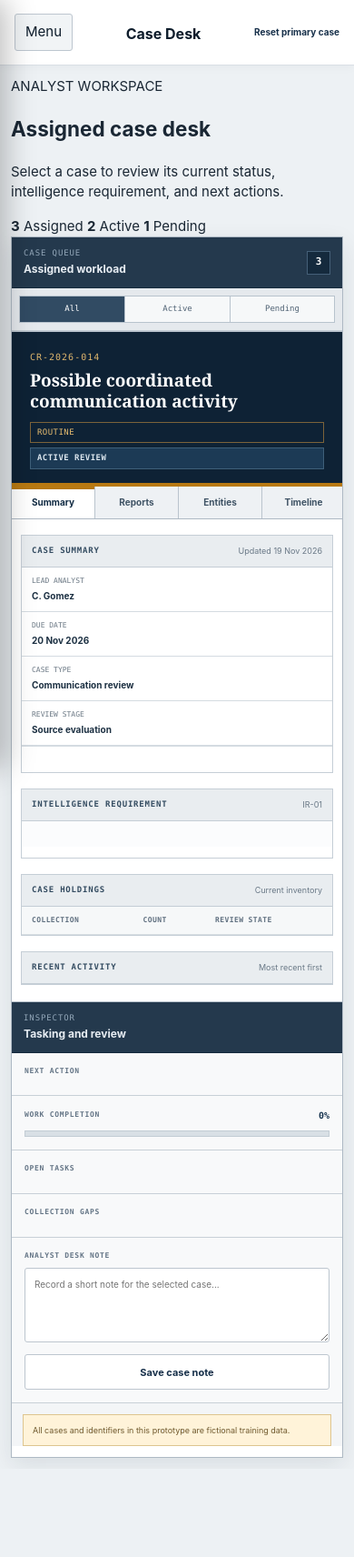
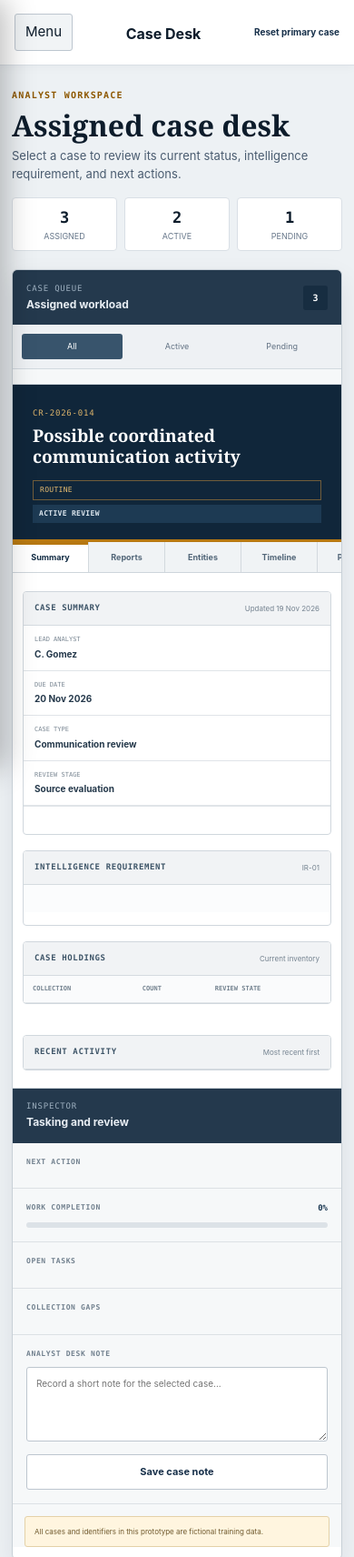
Before and after one commit to carlosgomezmurillo15-bit/Corrections-Intelligence-Workbench, a plain HTML site: page index.html in a window 390 px wide. Shown: the top 1712 px of the page at 91% size. Before the commit the page ends 1615 px from the top, so only its background shows below. Drawn offline with Linux system fonts and the light colour scheme.

Commit message:
Refactor case desk CSS for improved layout and styling
Updated styles for the case desk layout, including adjustments to padding, margins, colors, and grid configurations. Added new classes for better organization and responsiveness.

```diff
--- a/case-desk.css
+++ b/case-desk.css
@@ -1,101 +1,102 @@
-/* Case desk: dense analyst-workstation layout */
+/* Organized case desk layout */
 
 .desk-workspace {
   width: 100%;
-  max-width: none;
-  padding: 18px 20px 34px;
+  max-width: 1500px;
+  padding: 26px 30px 50px;
 }
 
-.command-ribbon {
+.desk-introduction {
   display: flex;
-  min-height: 76px;
-  margin-bottom: 12px;
-  overflow-x: auto;
-  color: #dbe5ee;
-  background: #14283c;
-  border: 1px solid #07121d;
-  box-shadow: 0 3px 12px rgba(8, 23, 36, 0.14);
+  align-items: flex-end;
+  justify-content: space-between;
+  gap: 30px;
+  margin-bottom: 20px;
 }
 
-.ribbon-group {
-  display: flex;
-  min-width: 162px;
-  flex-wrap: wrap;
-  align-content: flex-start;
-  gap: 5px;
-  padding: 10px 12px;
-  border-right: 1px solid #30465a;
+.desk-introduction > div:first-child {
+  max-width: 720px;
 }
 
-.ribbon-group > span {
-  width: 100%;
-  color: #8fa3b6;
+.desk-introduction > div:first-child > span {
+  color: var(--amber-700);
   font-family: var(--font-mono);
-  font-size: 9px;
-  letter-spacing: 0.11em;
+  font-size: 10px;
+  font-weight: 700;
+  letter-spacing: 0.12em;
 }
 
-.ribbon-group a,
-.ribbon-group button {
-  padding: 5px 7px;
-  color: #e4ebf1;
-  background: #1c354d;
-  border: 1px solid #3a5369;
-  border-radius: 2px;
-  font-size: 10px;
-  text-decoration: none;
-  white-space: nowrap;
+.desk-introduction h1 {
+  margin: 5px 0 6px;
+  color: var(--navy-900);
+  font-family: Georgia, "Times New Roman", serif;
+  font-size: 32px;
+  line-height: 1.15;
 }
 
-.ribbon-group a:hover,
-.ribbon-group button:hover {
-  color: #ffffff;
-  background: #284967;
+.desk-introduction p {
+  margin: 0;
+  color: var(--slate-600);
+  font-size: 13px;
 }
 
-.ribbon-identity {
-  min-width: 250px;
-  justify-content: center;
+.desk-summary {
+  display: flex;
+  gap: 8px;
 }
 
-.ribbon-identity strong {
-  width: 100%;
-  color: #ffffff;
-  font-size: 14px;
+.desk-summary span {
+  display: grid;
+  min-width: 82px;
+  padding: 9px 12px;
+  color: var(--slate-500);
+  background: #ffffff;
+  border: 1px solid var(--slate-200);
+  border-radius: 4px;
+  font-size: 9px;
+  text-align: center;
+  text-transform: uppercase;
+}
+
+.desk-summary strong {
+  color: var(--navy-900);
+  font-family: var(--font-mono);
+  font-size: 17px;
 }
 
 .case-desk {
   display: grid;
-  grid-template-columns: 292px minmax(500px, 1fr) 292px;
-  min-height: calc(100vh - 180px);
+  grid-template-columns: 245px minmax(520px, 1fr) 265px;
+  min-height: 690px;
+  overflow: hidden;
   background: #ffffff;
-  border: 1px solid #aeb9c4;
-  box-shadow: 0 8px 25px rgba(12, 29, 45, 0.09);
+  border: 1px solid #c8d0d7;
+  border-radius: 6px;
+  box-shadow: 0 10px 28px rgba(15, 31, 48, 0.08);
 }
 
 .case-queue-panel,
 .case-inspector {
   min-width: 0;
-  background: #f3f5f7;
+  background: #f6f8f9;
 }
 
 .case-queue-panel {
-  border-right: 1px solid #b8c2cc;
+  border-right: 1px solid #d1d8de;
 }
 
 .case-inspector {
-  border-left: 1px solid #b8c2cc;
+  border-left: 1px solid #d1d8de;
 }
 
 .desk-panel-header {
   display: flex;
-  min-height: 56px;
+  min-height: 60px;
   align-items: center;
   justify-content: space-between;
-  padding: 10px 13px;
+  padding: 11px 15px;
   color: #e7edf3;
   background: #24394d;
-  border-bottom: 1px solid #152a3d;
 }
 
 .desk-panel-header span,
@@ -104,10 +105,10 @@
 }
 
 .desk-panel-header span {
-  color: #93a7b9;
+  color: #9dafbf;
   font-family: var(--font-mono);
   font-size: 9px;
-  letter-spacing: 0.1em;
+  letter-spacing: 0.09em;
 }
 
 .desk-panel-header strong {
@@ -117,65 +118,68 @@
 
 .desk-panel-header b {
   display: grid;
-  min-width: 26px;
-  height: 26px;
+  width: 27px;
+  height: 27px;
   place-items: center;
   color: #ffffff;
-  background: #152a3d;
-  border: 1px solid #456078;
+  background: #172d41;
+  border-radius: 3px;
   font-family: var(--font-mono);
-  font-size: 11px;
+  font-size: 10px;
 }
 
 .queue-filters {
-  display: grid;
-  grid-template-columns: repeat(3, 1fr);
-  padding: 8px;
-  background: #e5e9ed;
-  border-bottom: 1px solid #c1cad2;
+  display: flex;
+  gap: 5px;
+  padding: 10px;
+  background: #eef1f4;
+  border-bottom: 1px solid #d2d9df;
 }
 
 .queue-filters button {
-  padding: 7px 4px;
-  color: #526476;
-  background: #f6f8f9;
-  border: 1px solid #b8c3cd;
-  border-right: 0;
-  font-family: var(--font-mono);
+  flex: 1;
+  padding: 6px 3px;
+  color: #637384;
+  background: transparent;
+  border: 1px solid transparent;
+  border-radius: 3px;
   font-size: 9px;
 }
 
-.queue-filters button:last-child {
-  border-right: 1px solid #b8c3cd;
+.queue-filters button:hover {
+  background: #ffffff;
+  border-color: #ccd4db;
 }
 
 .queue-filters button.active {
   color: #ffffff;
-  background: #314b63;
+  background: #38546c;
 }
 
 .case-queue-list {
-  background: #eef1f4;
+  padding: 8px;
 }
 
 .queue-case {
   position: relative;
   display: block;
   width: 100%;
-  padding: 13px 14px 13px 18px;
+  margin-bottom: 7px;
+  padding: 12px 12px 11px 15px;
   color: #253749;
   background: #ffffff;
-  border: 0;
-  border-bottom: 1px solid #c8d0d7;
+  border: 1px solid #d3d9df;
+  border-radius: 4px;
   text-align: left;
 }
 
 .queue-case::before {
   position: absolute;
-  inset: 0 auto 0 0;
-  width: 4px;
+  inset: 10px auto 10px 0;
+  width: 3px;
   content: "";
-  background: #8e9aa5;
+  background: #82909c;
+  border-radius: 0 2px 2px 0;
 }
 
 .queue-case[data-priority="ELEVATED"]::before {
@@ -187,12 +191,13 @@
 }
 
 .queue-case:hover {
-  background: #f7f9fa;
+  border-color: #97a9b8;
 }
 
 .queue-case.selected {
-  background: #e5edf4;
-  box-shadow: inset 0 0 0 1px #7692aa;
+  background: #eaf0f5;
+  border-color: #7893aa;
+  box-shadow: 0 2px 7px rgba(31, 59, 83, 0.08);
 }
 
 .queue-case-top,
@@ -200,60 +205,61 @@
   display: flex;
   align-items: center;
   justify-content: space-between;
-  gap: 8px;
+  gap: 7px;
 }
 
 .queue-case-id {
   color: #17344f;
   font-family: var(--font-mono);
-  font-size: 10px;
+  font-size: 9px;
   font-weight: 800;
 }
 
 .queue-case-status {
-  color: #657586;
+  color: #6a7987;
   font-family: var(--font-mono);
-  font-size: 8px;
+  font-size: 7px;
 }
 
 .queue-case strong {
   display: block;
-  margin: 7px 0 9px;
+  margin: 7px 0 10px;
   color: #172b3e;
-  font-size: 12px;
-  line-height: 1.35;
+  font-size: 11px;
+  line-height: 1.4;
 }
 
 .queue-case-meta {
-  color: #6b7987;
-  font-size: 9px;
+  color: #72808d;
+  font-size: 8px;
 }
 
 .queue-case-meta b {
   color: #344b60;
   font-family: var(--font-mono);
-  font-size: 9px;
+  font-size: 8px;
 }
 
 .queue-legend {
-  display: grid;
-  gap: 6px;
-  padding: 13px;
-  color: #687785;
-  border-top: 1px solid #c2cbd3;
-  font-size: 9px;
+  display: flex;
+  flex-wrap: wrap;
+  gap: 7px 10px;
+  padding: 12px 14px;
+  color: #778592;
+  border-top: 1px solid #d6dce1;
+  font-size: 8px;
 }
 
 .queue-legend span {
   display: flex;
   align-items: center;
-  gap: 7px;
+  gap: 5px;
 }
 
 .priority-dot {
-  width: 7px;
-  height: 7px;
-  background: #8e9aa5;
+  width: 6px;
+  height: 6px;
+  background: #82909c;
   border-radius: 50%;
 }
 
@@ -276,28 +282,29 @@
 
 .workbench-header {
   display: flex;
-  min-height: 92px;
+  min-height: 94px;
   align-items: center;
   justify-content: space-between;
-  gap: 18px;
-  padding: 15px 20px;
+  gap: 20px;
+  padding: 18px 22px;
   color: #ffffff;
-  background: #0e2235;
-  border-bottom: 4px solid #b87911;
+  background: #10263a;
+  border-bottom: 3px solid #b87911;
 }
 
 .workbench-header > div:first-child > span {
-  color: #dfb76d;
+  color: #ddb46b;
   font-family: var(--font-mono);
-  font-size: 10px;
-  letter-spacing: 0.1em;
+  font-size: 9px;
+  letter-spacing: 0.09em;
 }
 
 .workbench-header h1 {
+  max-width: 620px;
   margin: 5px 0 0;
   font-family: Georgia, "Times New Roman", serif;
-  font-size: 23px;
-  line-height: 1.18;
+  font-size: 22px;
+  line-height: 1.22;
 }
 
 .workbench-status {
@@ -311,37 +318,36 @@
 .workbench-status strong {
   padding: 4px 7px;
   font-family: var(--font-mono);
-  font-size: 9px;
-  letter-spacing: 0.05em;
+  font-size: 8px;
+  letter-spacing: 0.04em;
 }
 
 .workbench-status span {
   color: #e8bd70;
-  border: 1px solid #7b633a;
+  border: 1px solid #715d3a;
 }
 
 .workbench-status strong {
   color: #dce6ee;
-  background: #1c3a55;
-  border: 1px solid #3e5f79;
+  background: #1d3a53;
 }
 
 .record-tabs {
   display: flex;
   overflow-x: auto;
-  background: #e7ebef;
-  border-bottom: 1px solid #aeb9c4;
+  background: #f0f3f5;
+  border-bottom: 1px solid #ced5db;
 }
 
 .record-tabs a,
 .record-tabs button {
-  min-width: 92px;
+  min-width: 84px;
   padding: 10px 13px;
-  color: #3f5365;
-  background: #eef1f4;
+  color: #526678;
+  background: transparent;
   border: 0;
-  border-right: 1px solid #bac4cd;
-  font-size: 10px;
+  border-right: 1px solid #d3d9de;
+  font-size: 9px;
   font-weight: 700;
   text-align: center;
   text-decoration: none;
@@ -354,54 +360,56 @@
 }
 
 .record-tabs .disabled {
-  color: #929ca5;
+  color: #9ca6af;
   pointer-events: none;
 }
 
 .record-sheet {
-  padding: 0 18px 24px;
+  padding: 4px 22px 26px;
 }
 
 .record-block {
   margin-top: 17px;
-  border: 1px solid #c5ced6;
+  overflow: hidden;
+  border: 1px solid #d0d7dd;
+  border-radius: 4px;
 }
 
 .record-block-title {
   display: flex;
-  min-height: 35px;
+  min-height: 37px;
   align-items: center;
   justify-content: space-between;
   gap: 12px;
-  padding: 7px 11px;
-  color: #344c61;
-  background: #e9edf0;
-  border-bottom: 1px solid #c4cdd5;
+  padding: 8px 12px;
+  color: #3e5568;
+  background: #f1f3f5;
+  border-bottom: 1px solid #d5dbe0;
 }
 
 .record-block-title span {
   font-family: var(--font-mono);
   font-size: 9px;
   font-weight: 800;
-  letter-spacing: 0.09em;
+  letter-spacing: 0.07em;
 }
 
 .record-block-title small {
-  color: #6a7987;
-  font-size: 9px;
+  color: #758390;
+  font-size: 8px;
 }
 
 .case-fields {
   display: grid;
   grid-template-columns: repeat(4, 1fr);
   margin: 0;
-  border-bottom: 1px solid #d4dbe1;
+  border-bottom: 1px solid #e0e4e8;
 }
 
 .case-fields div {
   min-width: 0;
-  padding: 9px 11px;
-  border-right: 1px solid #d4dbe1;
+  padding: 10px 12px;
+  border-right: 1px solid #e0e4e8;
 }
 
 .case-fields div:last-child {
@@ -409,15 +417,15 @@
 }
 
 .case-fields dt {
-  color: #6c7985;
+  color: #7a8793;
   font-family: var(--font-mono);
-  font-size: 8px;
+  font-size: 7px;
   text-transform: uppercase;
 }
 
 .case-fields dd {
   margin: 3px 0 0;
-  color: #1d3143;
+  color: #25394b;
   font-size: 10px;
   font-weight: 700;
 }
@@ -425,28 +433,34 @@
 .case-summary-text,
 .requirement-text {
   margin: 0;
-  padding: 14px;
-  color: #394b5c;
-  font-size: 12px;
-  line-height: 1.6;
+  padding: 15px;
+  color: #455869;
+  font-size: 11px;
+  line-height: 1.65;
 }
 
 .requirement-text {
-  color: #182f44;
+  color: #1e3448;
   background: #fbfcfd;
   font-family: Georgia, serif;
-  font-size: 16px;
+  font-size: 15px;
 }
 
 .kiq-list {
   margin: 0;
-  padding: 0 14px 12px 48px;
-  color: #506172;
+  padding: 0 16px 14px 47px;
+  color: #5a6b7a;
   font-size: 10px;
 }
 
 .kiq-list li {
-  padding: 4px 0;
+  padding: 3px 0;
+}
+
+.case-detail-grid {
+  display: grid;
+  grid-template-columns: 1fr 1fr;
+  gap: 17px;
 }
 
 .holdings-table {
@@ -456,9 +470,9 @@
 
 .holdings-table th,
 .holdings-table td {
-  padding: 9px 11px;
-  border-bottom: 1px solid #d7dde2;
-  font-size: 10px;
+  padding: 9px 10px;
+  border-bottom: 1px solid #e1e5e8;
+  font-size: 9px;
   text-align: left;
 }
 
@@ -467,16 +481,15 @@
 }
 
 .holdings-table th {
-  color: #607080;
-  background: #f6f8f9;
+  color: #72818e;
+  background: #fafbfc;
   font-family: var(--font-mono);
-  font-size: 8px;
-  letter-spacing: 0.05em;
+  font-size: 7px;
   text-transform: uppercase;
 }
 
 .holdings-table td:nth-child(2) {
-  width: 65px;
+  width: 48px;
   color: #18354f;
   font-family: var(--font-mono);
   font-weight: 800;
@@ -484,12 +497,12 @@
 
 .holdings-state {
   display: inline-block;
-  padding: 3px 6px;
-  color: #3d5569;
-  background: #edf1f4;
-  border: 1px solid #c6d0d8;
+  padding: 3px 5px;
+  color: #4d6274;
+  background: #eef2f5;
+  border-radius: 2px;
   font-family: var(--font-mono);
-  font-size: 8px;
+  font-size: 7px;
 }
 
 .activity-register {
@@ -498,10 +511,10 @@
 
 .activity-row {
   display: grid;
-  grid-template-columns: 78px 1fr;
-  gap: 10px;
+  grid-template-columns: 55px 1fr;
+  gap: 9px;
   padding: 9px 11px;
-  border-bottom: 1px solid #d7dde2;
+  border-bottom: 1px solid #e1e5e8;
 }
 
 .activity-row:last-child {
@@ -509,51 +522,51 @@
 }
 
 .activity-row time {
-  color: #6a7987;
+  color: #7a8793;
   font-family: var(--font-mono);
-  font-size: 8px;
+  font-size: 7px;
 }
 
 .activity-row strong {
   display: block;
-  color: #263a4d;
-  font-size: 10px;
+  color: #304456;
+  font-size: 9px;
 }
 
 .activity-row small {
-  color: #70808f;
-  font-size: 9px;
+  color: #778592;
+  font-size: 8px;
 }
 
 .inspector-section {
-  padding: 14px;
-  background: #f8f9fa;
-  border-bottom: 1px solid #c8d0d7;
+  padding: 15px;
+  background: transparent;
+  border-bottom: 1px solid #dce1e5;
 }
 
 .inspector-label,
 .inspector-heading span,
 .analyst-note-section label {
   display: block;
-  color: #637485;
+  color: #71808e;
   font-family: var(--font-mono);
   font-size: 8px;
   font-weight: 800;
-  letter-spacing: 0.09em;
+  letter-spacing: 0.08em;
 }
 
 .inspector-section > strong {
   display: block;
-  margin-top: 6px;
-  color: #1a334a;
+  margin-top: 7px;
+  color: #1e374d;
   font-size: 12px;
 }
 
 .inspector-section > p {
-  margin: 4px 0 0;
-  color: #667685;
-  font-size: 10px;
-  line-height: 1.5;
+  margin: 5px 0 0;
+  color: #6d7b88;
+  font-size: 9px;
+  line-height: 1.55;
 }
 
 .inspector-heading {
@@ -565,15 +578,15 @@
 .inspector-heading b {
   color: #183550;
   font-family: var(--font-mono);
-  font-size: 10px;
+  font-size: 9px;
 }
 
 .inspector-progress {
-  height: 7px;
+  height: 6px;
   margin-top: 9px;
   overflow: hidden;
-  background: #d8dfe5;
-  border: 1px solid #c2ccd4;
+  background: #dce2e7;
+  border-radius: 3px;
 }
 
 .inspector-progress span {
@@ -586,7 +599,7 @@
 
 .task-register,
 .gap-register {
-  margin: 7px 0 0;
+  margin: 8px 0 0;
   padding: 0;
   list-style: none;
 }
@@ -594,10 +607,11 @@
 .task-register li,
 .gap-register li {
   position: relative;
-  padding: 7px 0 7px 17px;
-  color: #425668;
-  border-bottom: 1px solid #dde2e6;
-  font-size: 10px;
+  padding: 7px 0 7px 16px;
+  color: #4c6071;
+  border-bottom: 1px solid #e2e6e9;
+  font-size: 9px;
+  line-height: 1.45;
 }
 
 .task-register li:last-child,
@@ -609,24 +623,25 @@
   position: absolute;
   top: 11px;
   left: 0;
-  width: 7px;
-  height: 7px;
+  width: 6px;
+  height: 6px;
   content: "";
-  border: 1px solid #6f7f8d;
+  border: 1px solid #72818e;
 }
 
 .gap-register li::before {
   position: absolute;
   top: 12px;
   left: 1px;
-  width: 7px;
+  width: 6px;
   height: 2px;
   content: "";
   background: #ad7010;
 }
 
 .analyst-note-section textarea {
-  margin-top: 7px;
+  min-height: 78px;
+  margin-top: 8px;
   font-size: 10px;
 }
 
@@ -636,18 +651,19 @@
 }
 
 .training-caveat {
-  margin: 12px;
+  margin: 13px;
   padding: 10px;
   color: #6f592d;
-  background: #fff3d9;
-  border: 1px solid #dec58f;
-  font-size: 9px;
-  line-height: 1.45;
+  background: #fff5df;
+  border: 1px solid #e4d1a8;
+  border-radius: 3px;
+  font-size: 8px;
+  line-height: 1.5;
 }
 
-@media (max-width: 1280px) {
+@media (max-width: 1250px) {
   .case-desk {
-    grid-template-columns: 260px minmax(460px, 1fr) 260px;
+    grid-template-columns: 230px minmax(470px, 1fr) 245px;
   }
 
   .case-fields {
@@ -659,20 +675,24 @@
   }
 
   .case-fields div:nth-child(-n+2) {
-    border-bottom: 1px solid #d4dbe1;
+    border-bottom: 1px solid #e0e4e8;
+  }
+
+  .case-detail-grid {
+    grid-template-columns: 1fr;
   }
 }
 
-@media (max-width: 1050px) {
+@media (max-width: 1000px) {
   .case-desk {
-    grid-template-columns: 250px minmax(0, 1fr);
+    grid-template-columns: 235px minmax(0, 1fr);
   }
 
   .case-inspector {
     grid-column: 1 / -1;
     display: grid;
     grid-template-columns: repeat(2, 1fr);
-    border-top: 1px solid #b8c2cc;
+    border-top: 1px solid #d1d8de;
     border-left: 0;
   }
 
@@ -684,15 +704,19 @@
 
 @media (max-width: 760px) {
   .desk-workspace {
-    padding: 12px;
+    padding: 20px 13px 40px;
   }
 
-  .command-ribbon {
-    min-height: auto;
+  .desk-introduction {
+    display: block;
   }
 
-  .ribbon-identity {
-    display: none;
+  .desk-summary {
+    margin-top: 16px;
+  }
+
+  .desk-summary span {
+    flex: 1;
   }
 
   .case-desk {
@@ -701,17 +725,18 @@
 
   .case-queue-panel {
     border-right: 0;
-    border-bottom: 1px solid #b8c2cc;
+    border-bottom: 1px solid #d1d8de;
   }
 
   .case-queue-list {
     display: grid;
-    grid-template-columns: repeat(3, minmax(215px, 1fr));
+    grid-template-columns: repeat(3, minmax(210px, 1fr));
+    gap: 7px;
     overflow-x: auto;
   }
 
   .queue-case {
-    border-right: 1px solid #c8d0d7;
+    margin-bottom: 0;
   }
 
   .queue-legend {
@@ -732,12 +757,17 @@
 }
 
 @media (max-width: 520px) {
+  .desk-summary {
+    display: grid;
+    grid-template-columns: repeat(3, 1fr);
+  }
+
   .workbench-header {
     display: block;
   }
 
   .workbench-status {
-    margin-top: 12px;
+    margin-top: 13px;
     text-align: left;
   }
 
@@ -745,12 +775,13 @@
     grid-template-columns: 1fr;
   }
 
-  .case-fields div {
+  .case-fields div,
+  .case-fields div:nth-child(2) {
     border-right: 0;
-    border-bottom: 1px solid #d4dbe1;
+    border-bottom: 1px solid #e0e4e8;
   }
 
   .record-sheet {
-    padding: 0 10px 18px;
+    padding: 3px 11px 19px;
   }
 }
```
